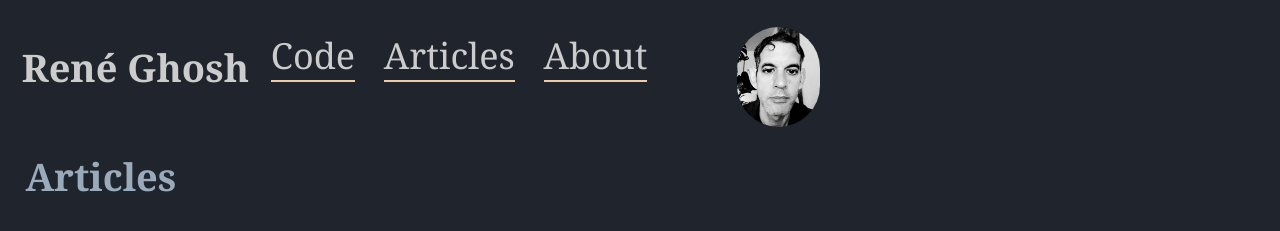
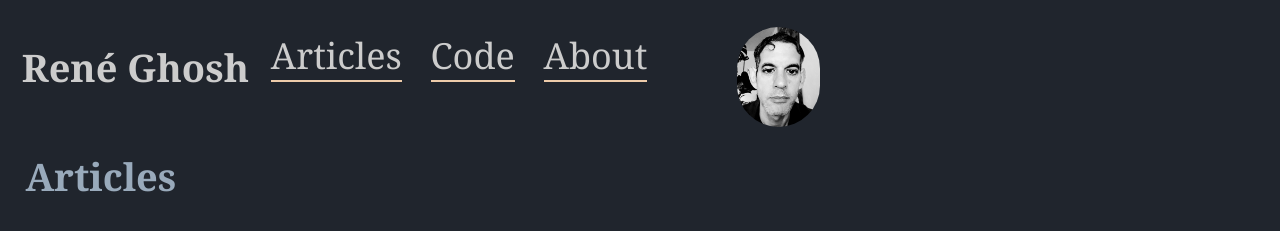
Before and after one commit to reneghosh/reneghosh.github.io, a Jekyll site: the page built from index.md, in a window 1280 px wide. Shown: the top 231 px of the page. Built offline with Jekyll 4.4.1, drawn with Linux system fonts in a browser that asks for light colours.

Commit message:
Update navigation.html

```diff
--- a/_includes/navigation.html
+++ b/_includes/navigation.html
@@ -1,8 +1,8 @@
 <div class="brand">
   <h1>René Ghosh</h1>
     <div id="topbar" class="topnav">
+      <div><a class="nav-link" href="#articles">Articles</a></div>
       <div><a class="nav-link" href="#code">Code</a></div>
-      <div><a class="nav-link" href="#articles">Articles</a></div>
       <div><a class="nav-link" href="#aboutme">About</a></div>
     </div>
   <div style="margin-left: 4em">
```
